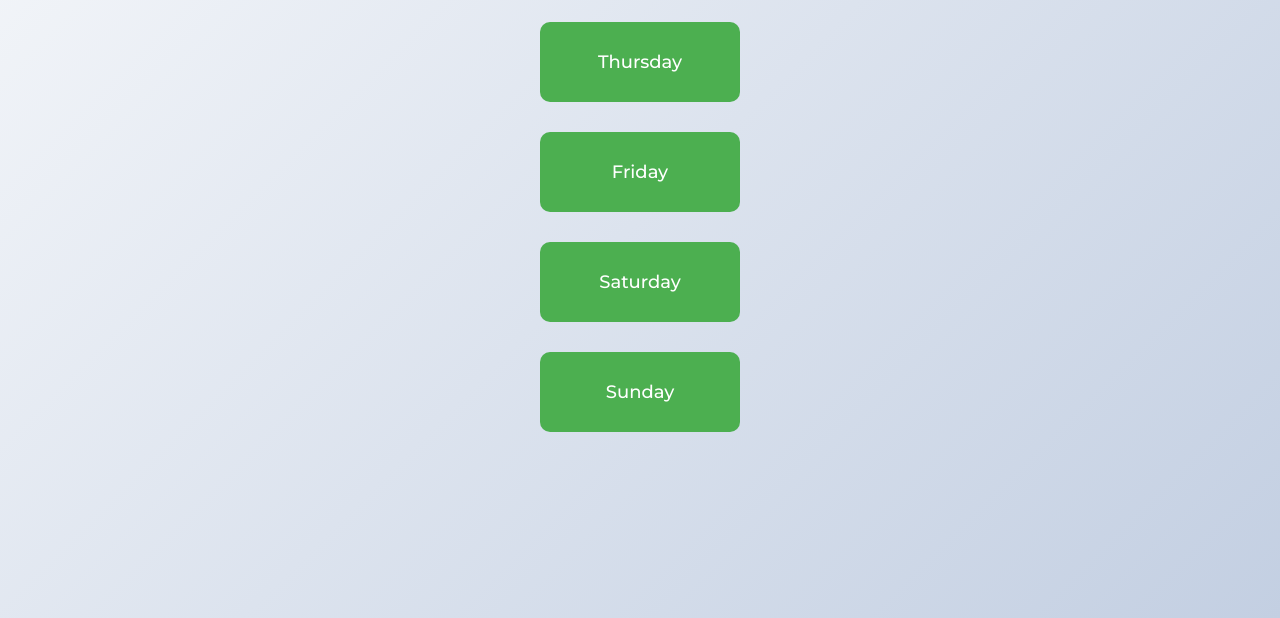
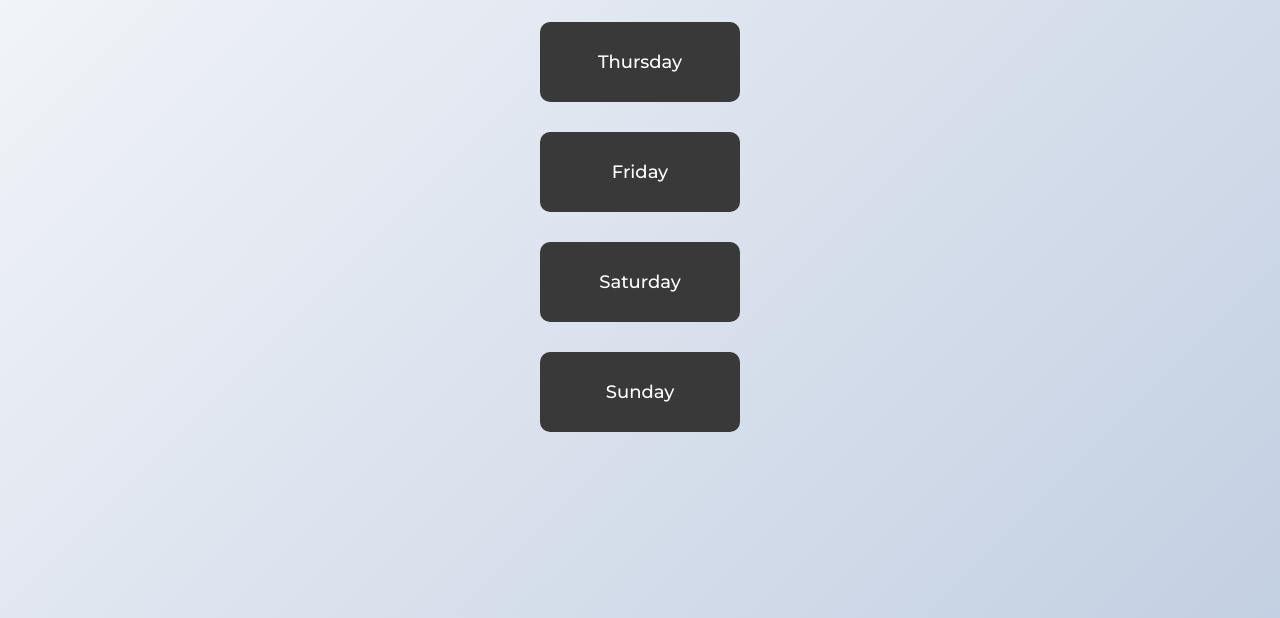
Before and after one commit to ievavaiti123/Comparts2024-Events-Timetable, a plain HTML site: page index.html in a window 1280 px wide. Shown: the part 182-800 px from the top of the page. Drawn offline with Linux system fonts and the light colour scheme.

Commit message:
button colour

```diff
--- a/style.css
+++ b/style.css
@@ -59,7 +59,7 @@ h2 {
     display: inline-block; /* Ensure buttons are block elements */
     width: 200px;
     height: 80px;
-    background-color: #4CAF50;
+    background-color: #393939;
     color: white;
     text-align: center;
     line-height: 80px; /* Vertically center text */
@@ -72,7 +72,7 @@ h2 {
 }
 
 .day-button:hover {
-    background-color: #45a049;
+    background-color: #9a9a9a;
     transform: translateY(-3px);
 }
 
```
